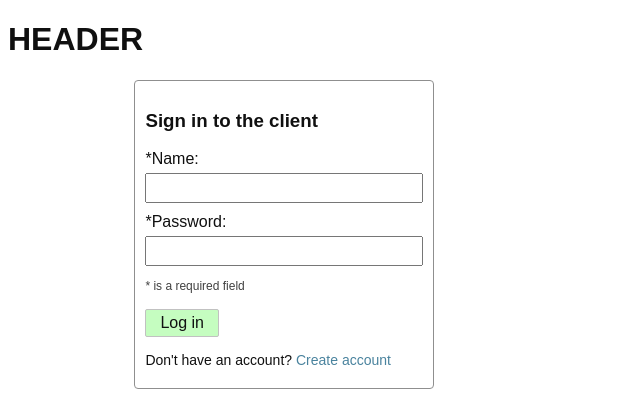
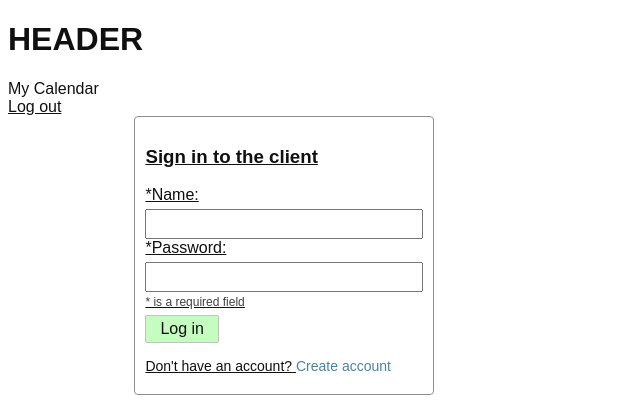
Before and after one commit to RShabanov/web_project, a PHP site: template App/Views/auth.php in a window 1280 px wide. Shown: the top 412 px of the page, without its empty margins (0-640 px from the left). Run offline with PHP 8.4, Linux system fonts and the light colour scheme; the template is opened without the code that fills it, so the values that code supplies are empty.

Commit message:
Add logout functionality

```diff
--- a/App/Controllers/AuthController.php
+++ b/App/Controllers/AuthController.php
@@ -37,9 +37,7 @@ class AuthController extends BaseController {
     }
 
     public function action_logout() {
-        echo '<br>AuthController -> action_logout()<br>';
         Session::finish_session();
         $this->response()->redirect('login');
-
     }
 }
--- a/App/Session.php
+++ b/App/Session.php
@@ -52,8 +52,7 @@ class Session {
     }
 
     public static function finish_session() {
-        static::session_unset();
-        static::session_abort();
+        session_destroy();
     }
 
 }
--- a/App/Views/partials/header.php
+++ b/App/Views/partials/header.php
@@ -14,3 +14,9 @@
 
 </head>
 <h1>HEADER</h1>
+<header class="main-header__header">
+    <div class="site-title__div">My Calendar</div>
+    <div class="header-links__div">
+        <a href="/logout">Log out</button>
+    </div>
+</header>
```
